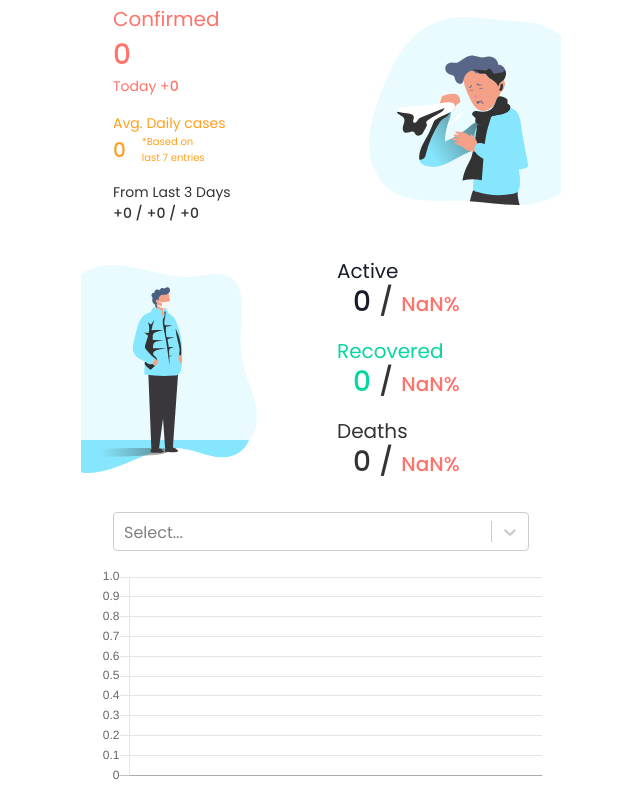
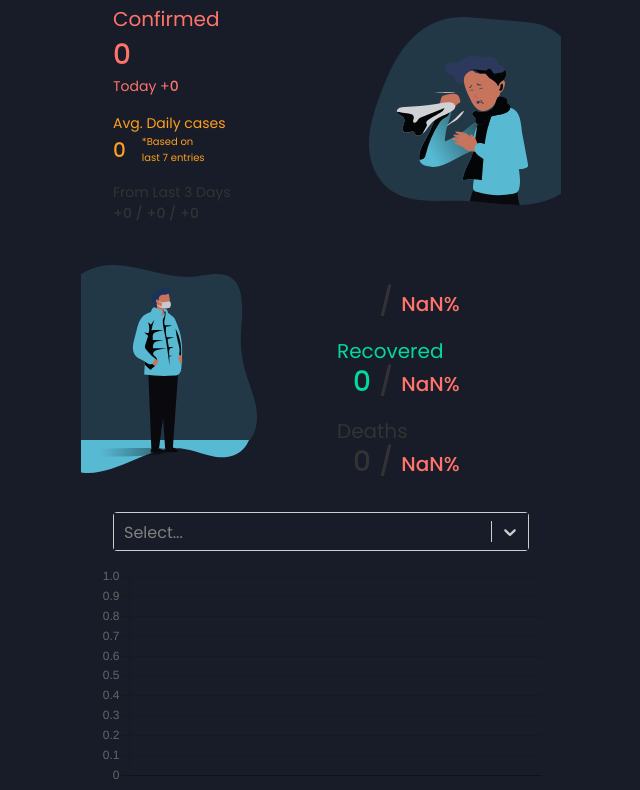
Before and after one commit to anubhab-code/CovidStatsIndia, a React app: page / in a window 1280 px wide. Shown: the part 76-866 px from the top of the page, without its empty margins (319-959 px from the left). Built offline with nearby package versions, Linux system fonts and the light colour scheme; no server answers.

Commit message:
bg color

```diff
--- a/src/App.css
+++ b/src/App.css
@@ -3,6 +3,7 @@
     padding: 0;
     margin: 0;
     box-sizing: border-box;
+    background-color: #171c28;
 }
 
 body {
```
